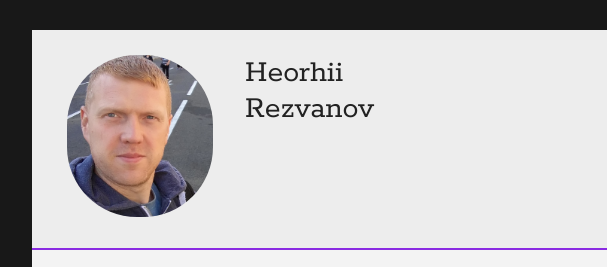
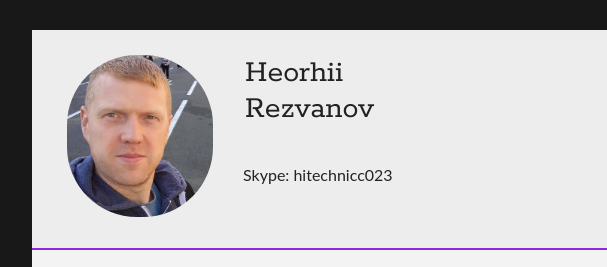
Before and after one commit to georger77/homepage, a plain HTML site: page index.html in a window 1280 px wide. Shown: the top 267 px of the page, 208-815 px from the left. Drawn offline with Linux system fonts and the light colour scheme.

Commit message:
Info skype

```diff
--- a/index.html
+++ b/index.html
@@ -20,6 +20,9 @@
             <div id="name">
                 <h2 class="quickFade delayTwo">Heorhii</h2>
                 <h2 class="quickFade delayThree">Rezvanov</h2>
+                <br>
+                <br>
+                <h4 class="quickFade delayThree">Skype: hitechnicc023</h2>
               </div>
 
             <div id="contactDetails" class="quickFade delayFour">
```
